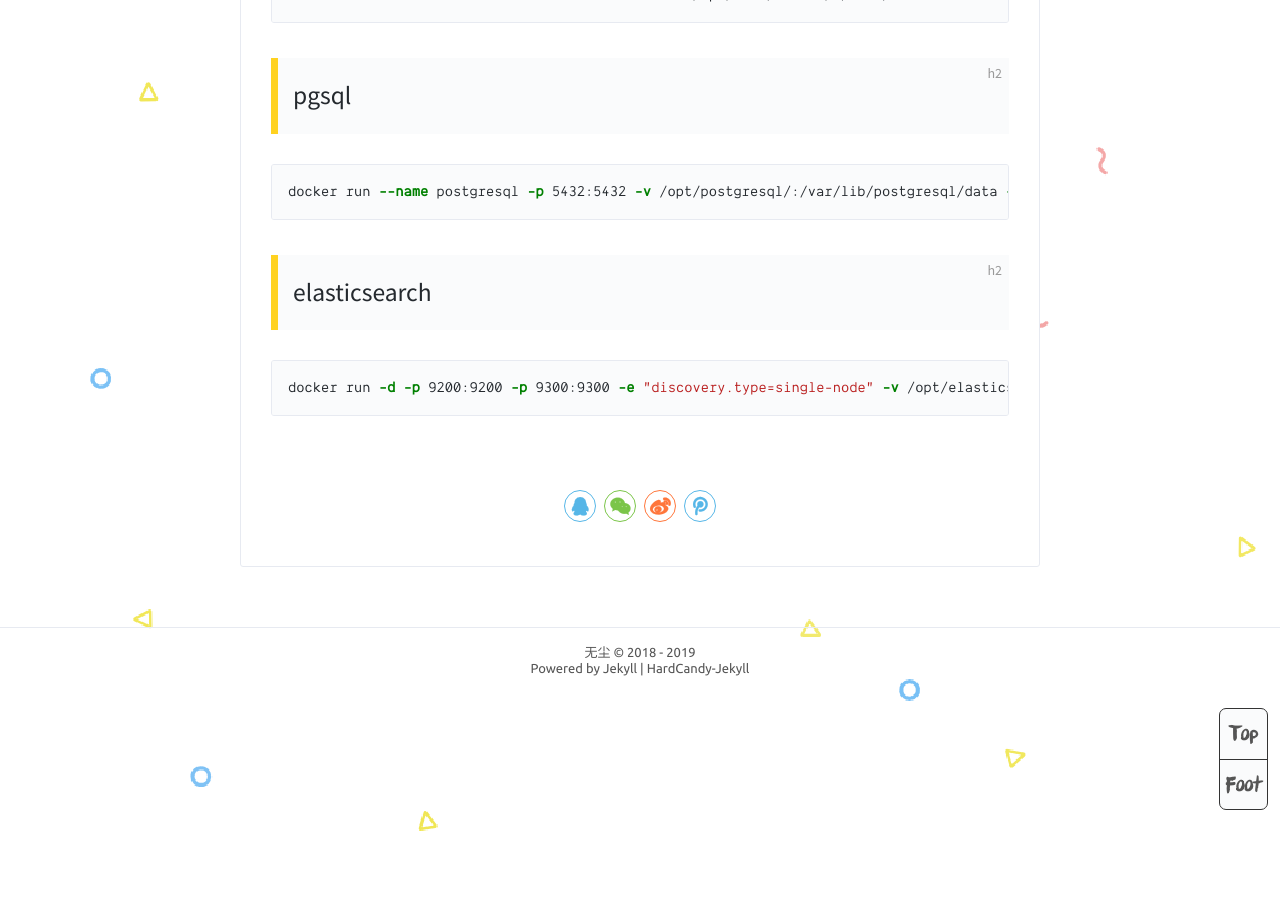
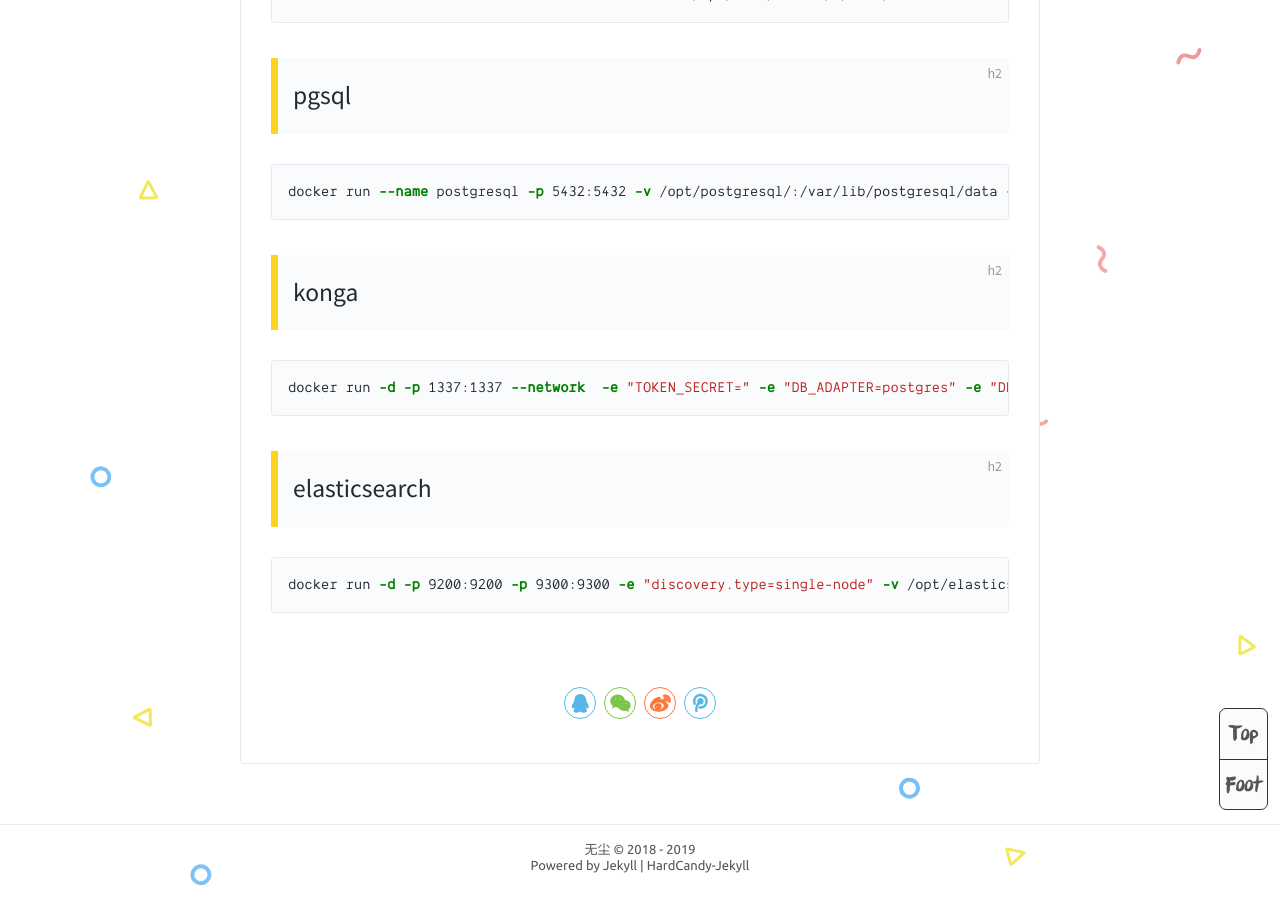
Before and after one commit to WuChenLinux/yw, a Jekyll site: the page built from _posts/2019-03-29-docker-start.md, in a window 1280 px wide and 900 px high, scrolled down 1507 px. Built offline with Jekyll 4.4.1, drawn with Linux system fonts in a browser that asks for light colours; comment, search, counter and statistics services are not loaded.

Commit message:
Update 2019-03-29-docker-start.md

````diff
--- a/_posts/2019-03-29-docker-start.md
+++ b/_posts/2019-03-29-docker-start.md
@@ -48,6 +48,11 @@
 docker run --name postgresql -p 5432:5432 -v /opt/postgresql/:/var/lib/postgresql/data -e "POSTGRES_USER=kong" -e "POSTGRES_DB=kong" -e "MYSQL_ROOT_PASSWORD=kong123" -d postgres
 ```
 
+## konga
+```shell
+docker run -d -p 1337:1337 --network {{kong-network}} -e "TOKEN_SECRET={{somerandomstring}}" -e "DB_ADAPTER=postgres" -e "DB_HOST=172.27.83.61" -e "DB_PORT=5432" -e "DB_USER=kong" -e "DB_PASSWORD=kong" -e "DB_DATABASE=wuchen-konga" -e "NODE_ENV=development" --name konga pantsel/konga
+```
+
 ## elasticsearch
 ```shell
 docker run -d -p 9200:9200 -p 9300:9300 -e "discovery.type=single-node" -v /opt/elasticsearch/data/:/usr/share/elasticsearch/data  docker.elastic.co/elasticsearch/elasticsearch:7.3.1
````
